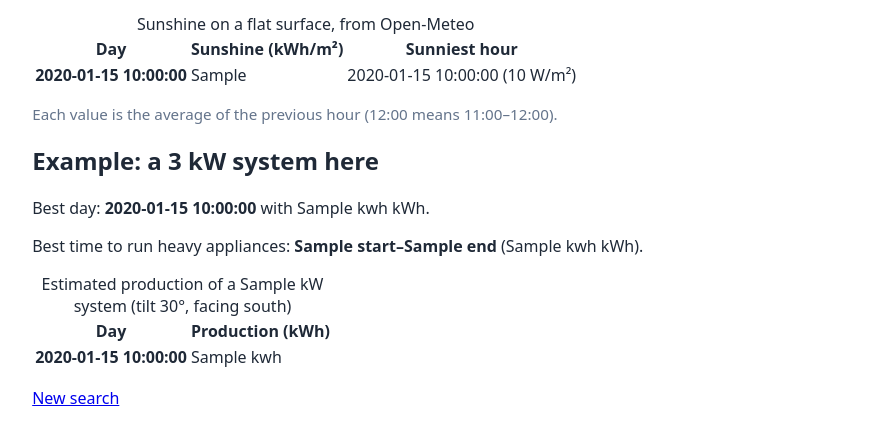
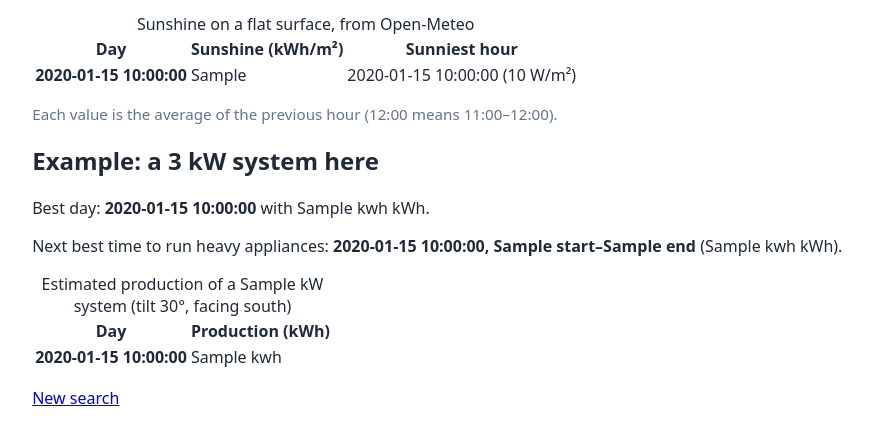
Before and after one commit to Ch-Chahine/team-charbel-elia-christ-project, a Flask app: template templates/town.html in a window 1280 px wide. Shown: the part 269-714 px from the top of the page, without its empty margins (137-1009 px from the left). Run offline with Flask 3, Linux system fonts and the light colour scheme; the template is opened without the code that fills it: most values are stand-ins (such as "Sample title", 1, 10 or a date in 2020); some libraries are stand-ins or nearby versions.

Commit message:
Show the date of the next best window on town and system pages

```diff
--- a/templates/system_detail.html
+++ b/templates/system_detail.html
@@ -20,8 +20,7 @@
         <p>Best day: <strong>{{ production.best_day.date }}</strong> with {{ production.best_day.kwh }} kWh.</p>  {# from solar.best_day #}
       {% endif %}
       {% if production.best_window %}  {# only if a best window exists #}
-        <p>Best time to run heavy appliances: <strong>{{ production.best_window.start }}–{{ production.best_window.end }}</strong> ({{ production.best_window.kwh }} kWh).</p>  {# from solar.best_window #}
-      {% endif %}
+                <p>Next best time to run heavy appliances: <strong>{{ production.best_window.date }}, {{ production.best_window.start }}–{{ production.best_window.end }}</strong> ({{ production.best_window.kwh }} kWh).</p>  {# from solar.next_best_window: never in the past #}
       <table>  {# kWh per day for this system #}
         <caption>Estimated production of this {{ system.panel_kw }} kW system (tilt {{ system.tilt }}°, direction {{ system.azimuth }}°)</caption>
         <thead>
--- a/templates/town.html
+++ b/templates/town.html
@@ -49,7 +49,7 @@
           <p>Best day: <strong>{{ example.best_day.date }}</strong> with {{ example.best_day.kwh }} kWh.</p>  {# from solar.best_day #}
         {% endif %}
         {% if example.best_window %}  {# only if a best window exists #}
-          <p>Best time to run heavy appliances: <strong>{{ example.best_window.start }}–{{ example.best_window.end }}</strong> ({{ example.best_window.kwh }} kWh).</p>  {# from solar.best_window #}
+                  <p>Next best time to run heavy appliances: <strong>{{ example.best_window.date }}, {{ example.best_window.start }}–{{ example.best_window.end }}</strong> ({{ example.best_window.kwh }} kWh).</p>  {# from solar.next_best_window: never in the past #}
         {% endif %}
         <table>  {# kWh per day #}
           <caption>Estimated production of a {{ example.kw }} kW system (tilt 30°, facing south)</caption>  {# describes the table #}
```
